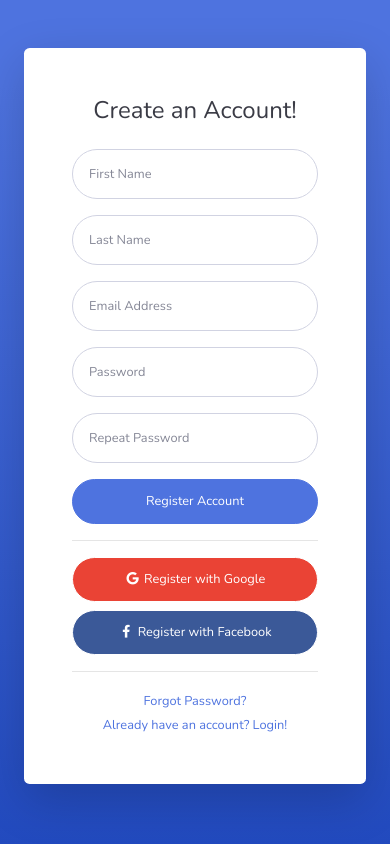
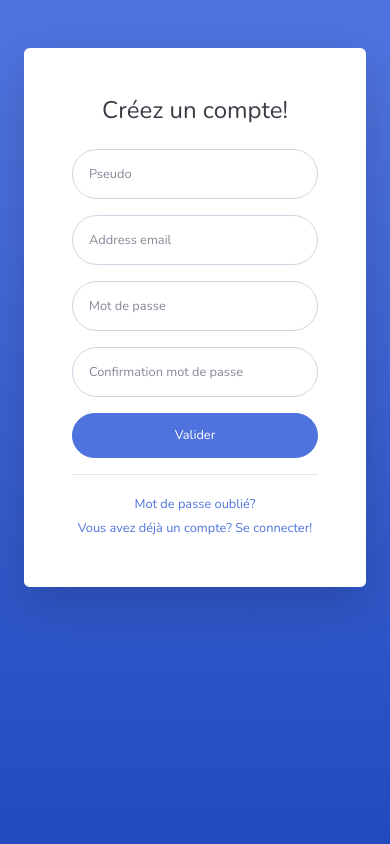
Before and after one commit to MayBaMay/quit_soon, a Django app: page /register/ in a window 390 px wide. Run offline with Django 3.2, Linux system fonts and the light colour scheme; some libraries are stand-ins or nearby versions.

Commit message:
first changes template register

```diff
--- a/QuitSoonApp/templates/registration/register.html
+++ b/QuitSoonApp/templates/registration/register.html
@@ -34,45 +34,34 @@
           <div class="col-lg-7">
             <div class="p-5">
               <div class="text-center">
-                <h1 class="h4 text-gray-900 mb-4">Create an Account!</h1>
+                <h1 class="h4 text-gray-900 mb-4">Créez un compte!</h1>
               </div>
-              <form class="user">
-                <div class="form-group row">
-                  <div class="col-sm-6 mb-3 mb-sm-0">
-                    <input type="text" class="form-control form-control-user" id="exampleFirstName" placeholder="First Name">
-                  </div>
-                  <div class="col-sm-6">
-                    <input type="text" class="form-control form-control-user" id="exampleLastName" placeholder="Last Name">
-                  </div>
+              <form class="user" id="registerForm" method="post" action="">
+                {% csrf_token %}
+                <div class="form-group">
+                    <input type="text" class="form-control form-control-user" name="username" id="signUp-username" placeholder="Pseudo">
                 </div>
                 <div class="form-group">
-                  <input type="email" class="form-control form-control-user" id="exampleInputEmail" placeholder="Email Address">
+                  <input type="email" class="form-control form-control-user" name="email" id="signUp-email" placeholder="Address email">
                 </div>
                 <div class="form-group row">
                   <div class="col-sm-6 mb-3 mb-sm-0">
-                    <input type="password" class="form-control form-control-user" id="exampleInputPassword" placeholder="Password">
+                    <input type="password" class="form-control form-control-user" name="password1" id="signUp-Password1" placeholder="Mot de passe">
                   </div>
                   <div class="col-sm-6">
-                    <input type="password" class="form-control form-control-user" id="exampleRepeatPassword" placeholder="Repeat Password">
+                    <input type="password" class="form-control form-control-user" name="password2" id="signUp-Password1" placeholder="Confirmation mot de passe">
                   </div>
                 </div>
                 <a href="login.html" class="btn btn-primary btn-user btn-block">
-                  Register Account
-                </a>
-                <hr>
-                <a href="index.html" class="btn btn-google btn-user btn-block">
-                  <i class="fab fa-google fa-fw"></i> Register with Google
-                </a>
-                <a href="index.html" class="btn btn-facebook btn-user btn-block">
-                  <i class="fab fa-facebook-f fa-fw"></i> Register with Facebook
+                  Valider
                 </a>
               </form>
               <hr>
               <div class="text-center">
-                <a class="small" href="forgot-password.html">Forgot Password?</a>
+                <a class="small" href="forgot-password.html">Mot de passe oublié?</a>
               </div>
               <div class="text-center">
-                <a class="small" href="login.html">Already have an account? Login!</a>
+                <a class="small" href="login.html">Vous avez déjà un compte? Se connecter!</a>
               </div>
             </div>
           </div>
```
Also changed, not shown: QuitSoonApp/forms.py (added, +20 -0 lines).
